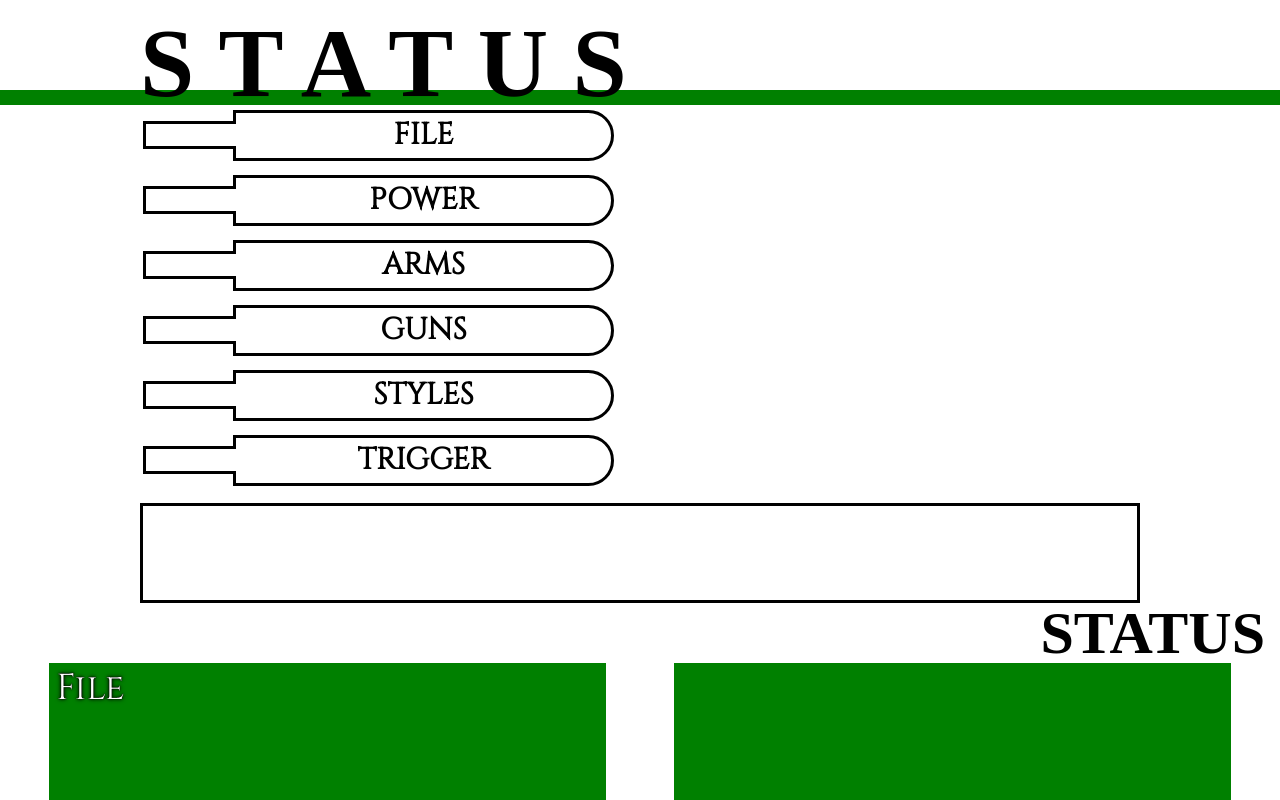
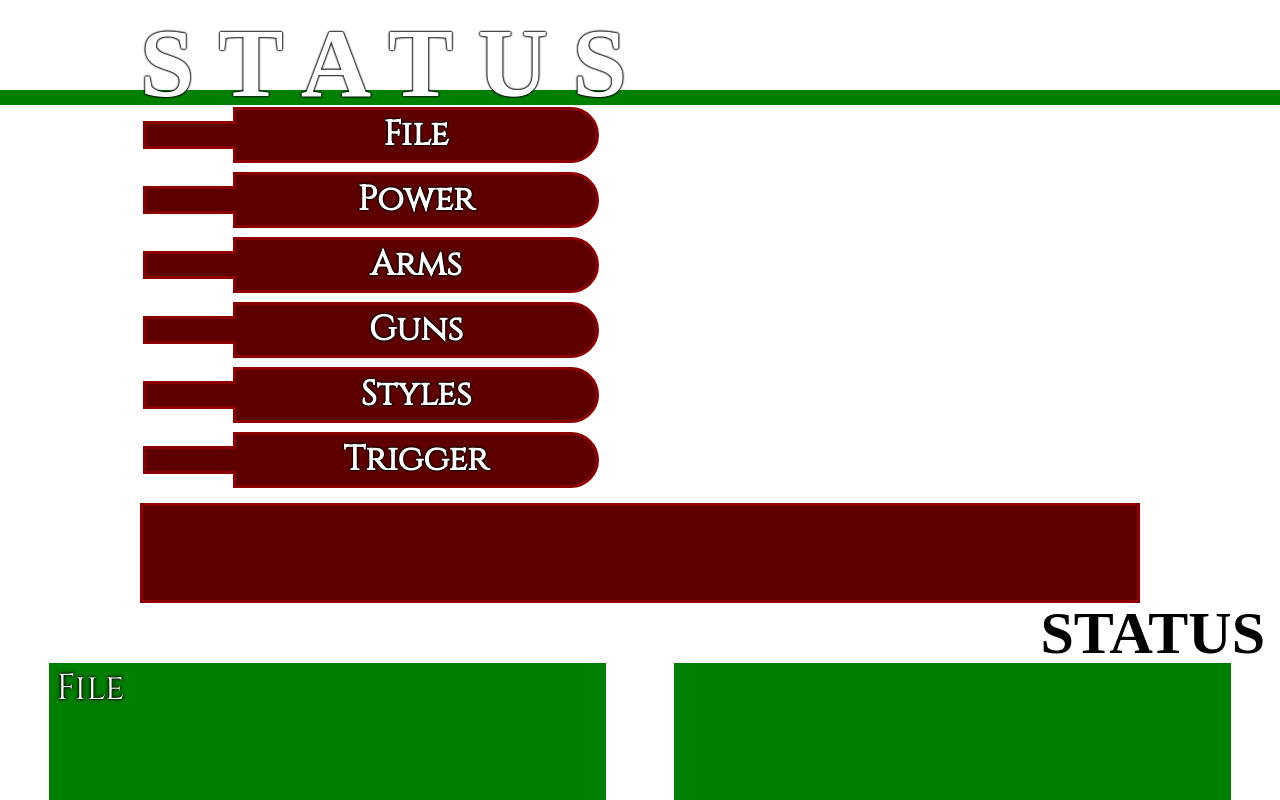
Before and after one commit to Corriger/legendary-hunter, a React (Create React App) app: page / in a window 1280 px wide. Shown: the top 800 px of the page. Built offline with nearby package versions, Linux system fonts and the light colour scheme.

Commit message:
style change

```diff
--- a/src/components/NavMenu.js
+++ b/src/components/NavMenu.js
@@ -7,6 +7,8 @@ const Title = styled.h1`
   width: 80%;
   font-size: 6.5em;
   letter-spacing: .25em;
+  color: #FFF;
+  text-shadow: 0px 0px 2px #000, 0px 0px 2px #000, 0px 0px 2px #000, 0px 0px 2px #000;
 `
 const TabBox = styled.ul`
   margin: 0 auto;
@@ -22,8 +24,8 @@ const Tab = styled.li`
 `
 const TabTail = styled.span`
   position: relative;
-  background: white;
-  border: 3px solid;
+  background: #5E0000;
+  border: 3px solid #8E0000;
   border-style: solid none solid solid;
   display: block;
   left: 3px;
@@ -32,17 +34,26 @@ const TabTail = styled.span`
   z-index: 5;
 `
 const Name = styled.strong`
-  font-size: 2em;
-  border: 3px solid;
+  border: 3px solid #8E0000;
+  background: #5E0000;
+  font-size: 2.3em;
+  color: #FFF;
   border-radius: 0 3em 3em 0;
-  width: 12em;
+  width: 10em;
   padding: 7.5px;
   text-align: center;
-  text-transform: uppercase;
+  text-transform: capitalize;
+  text-shadow: 0px 0px 2px #000, 0px 0px 2px #000, 0px 0px 2px #000, 0px 0px 2px #000;
+  &:hover{
+    color: #FFB800;
+  }
 `
 const Info = styled.section`
+  background: #5E0000;
+  border: 3px solid #8E0000;
+  color: #FFF;
+  font-size: 1.3em;
   width: 80%;
-  border: 3px solid black;
   margin: 15px auto 0;
   padding: 15px;
   height: 100px;
@@ -63,8 +74,8 @@ class NavMenu extends Component {
         {name: 'Styles', description: 'Master all aspects of the self.'},
         {name: 'Trigger', description: 'Unleash the true devil within.'}
      ]
-     storySelect() {
-
+     hoverState(){
+       this.style.display = 'block'
      }
     render() {
       const tabs = this.state.data
```
